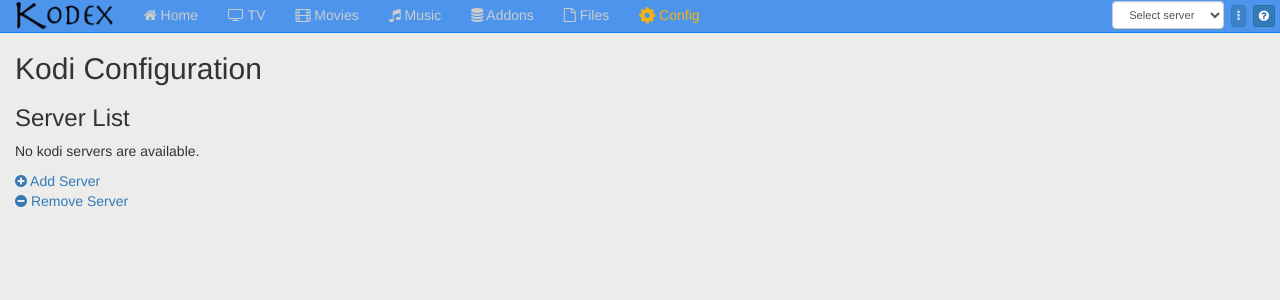
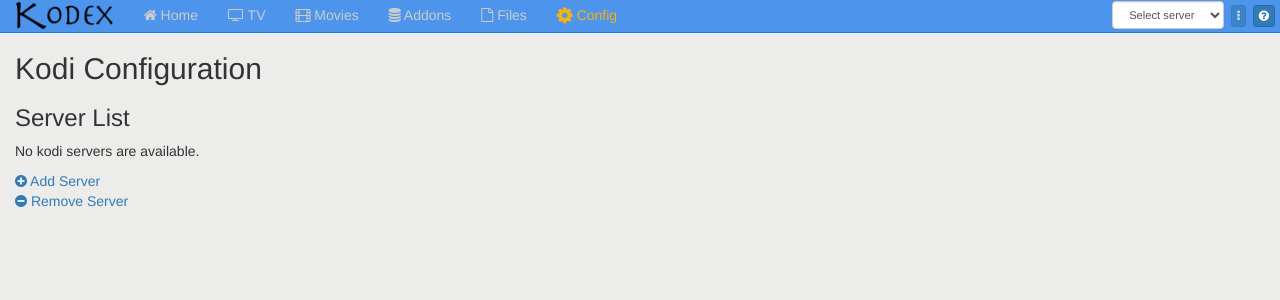
Before and after one commit to davgeo/kodex, a Django app: page /kodi/config in a window 1280 px wide. Shown: the top 300 px of the page. Run offline with Django 3.2, Linux system fonts and the light colour scheme; data that the repository does not hold is empty; some libraries are stand-ins or nearby versions.

Commit message:
Remove music from navbar until implemented

```diff
--- a/kodex/kodidj/templates/kodidj/kodi_base.html
+++ b/kodex/kodidj/templates/kodidj/kodi_base.html
@@ -99,14 +99,12 @@
         <li class="kodi-navbar-button {% block overviewActive %}{% endblock %}"><a class="disable_href" id="kodi-navbar-overview-link" href="{% url 'server' server.id %}"><i class="fa fa-home"></i> Home</a></li>
         <li class="kodi-navbar-button {% block tvActive %}{% endblock %}" ><a class="disable_href" id="kodi-navbar-tv-link" href="{% url 'tvindex' server.id %}"><i class="fa fa-television"></i> TV</a></li>
         <li class="kodi-navbar-button {% block movieActive %}{% endblock %}" ><a class="disable_href" id="kodi-navbar-movie-link" href="{% url 'movies_index' server.id %}"><i class="fa fa-film"></i> Movies</a></li>
-        <li class="kodi-navbar-button {% block mmusicActive %}{% endblock %}" ><a class="disable_href" id="kodi-navbar-music-link" href="{% url 'musicindex' server.id %}"><i class="fa fa-music"></i> Music</a></li>
         <li class="kodi-navbar-button {% block addonActive %}{% endblock %}" ><a class="disable_href" id="kodi-navbar-addon-link" href="{% url 'addonsindex' server.id %}"><i class="fa fa-database"></i> Addons</a></li>
         <li class="kodi-navbar-button {% block fileActive %}{% endblock %}" ><a class="disable_href" id="kodi-navbar-file-link" href="{% url 'filesindex' server.id %}"><i class="fa fa-file-o"></i> Files</a></li>
       {% else %}
         <li class="kodi-navbar-button disabled"><a class="disable_href disabled" id="kodi-navbar-overview-link" href="{% url 'server' 0 %}"><i class="fa fa-home"></i> Home</a></li>
         <li class="kodi-navbar-button disabled"><a class="disable_href disabled" id="kodi-navbar-tv-link" href="{% url 'tvindex' 0 %}"><i class="fa fa-television"></i> TV</a></li>
         <li class="kodi-navbar-button disabled"><a class="disable_href disabled" id="kodi-navbar-movie-link" href="{% url 'movies_index' 0 %}"><i class="fa fa-film"></i> Movies</a></li>
-        <li class="kodi-navbar-button disabled"><a class="disable_href disabled" id="kodi-navbar-music-link" href="{% url 'musicindex' 0 %}"><i class="fa fa-music"></i> Music</a></li>
         <li class="kodi-navbar-button disabled"><a class="disable_href disabled" id="kodi-navbar-addon-link" href="{% url 'addonsindex' 0 %}"><i class="fa fa-database"></i> Addons</a></li>
         <li class="kodi-navbar-button disabled"><a class="disable_href disabled" id="kodi-navbar-file-link" href="{% url 'filesindex' 0 %}"><i class="fa fa-file-o"></i> Files</a></li>
       {% endif %}
--- a/kodex/static/js/kodi_base.js
+++ b/kodex/static/js/kodi_base.js
@@ -31,7 +31,6 @@ $(function() {
       updateNavURL("#kodi-navbar-overview-link", current_server_select, server);
       updateNavURL("#kodi-navbar-tv-link", current_server_select, server);
       updateNavURL("#kodi-navbar-movie-link", current_server_select, server);
-      updateNavURL("#kodi-navbar-music-link", current_server_select, server);
       updateNavURL("#kodi-navbar-addon-link", current_server_select, server);
       updateNavURL("#kodi-navbar-file-link", current_server_select, server);
 
```
